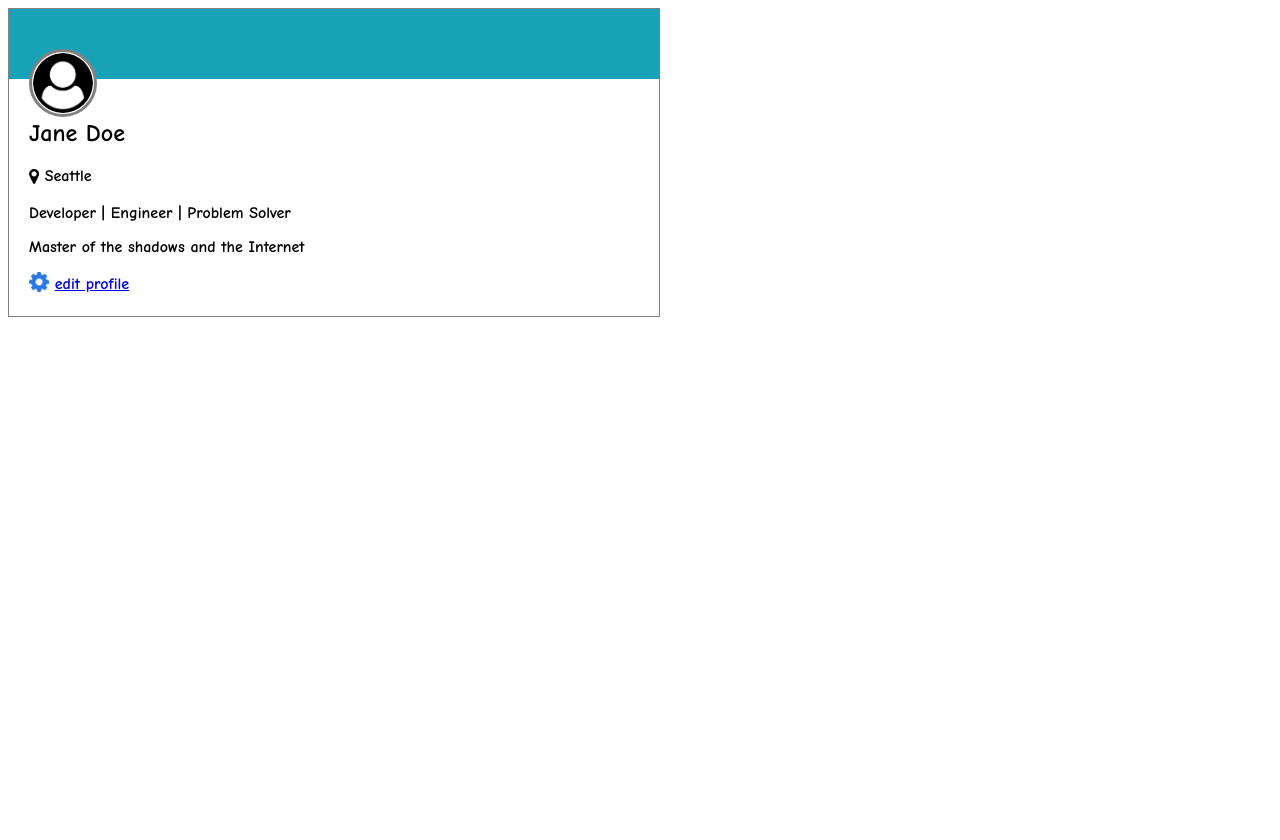
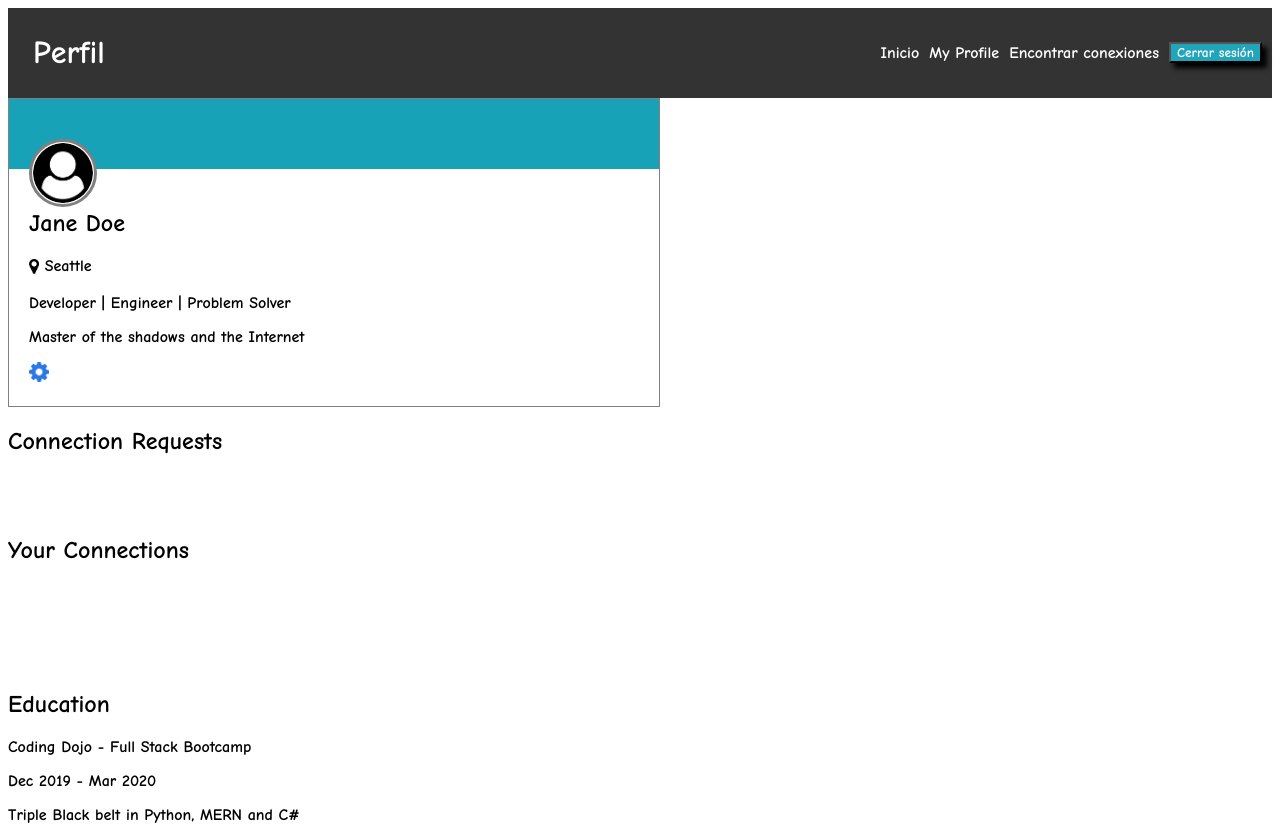
Before and after one commit to Mauaqp/PaginaPerfil, a plain HTML site: page index.html in a window 1280 px wide. Before the commit the page ends 800 px from the top, so only its background shows below. Drawn offline with Linux system fonts and the light colour scheme.

Commit message:
Avance 11:00 am

```diff
--- a/css/styles.css
+++ b/css/styles.css
@@ -1,6 +1,48 @@
 * {
     font-family: 'Comic Neue', cursive;
 }
+/*CSS NavBar*/
+.nav{
+    background-color: rgb(51, 51, 51);
+    color: white;
+    display: flex;
+    padding: 5px;
+
+}
+.nav-title{
+    justify-content: flex-start;
+    color: white;
+    margin-left: 20px;
+}
+.nav-links{
+    display: flex;
+    flex-direction: row;
+    align-items: center;
+    justify-content: flex-end;
+    flex: 4;
+    list-style: none;
+}
+button {
+    color:white;
+    background-color: rgb(33, 165, 187);
+    box-shadow: black 5px 5px 5px;
+}
+li{
+    margin: 5px;
+    color: white;
+}
+a:link, a:visited, a:active
+{
+    color: white;
+    text-decoration: none;
+}
+a:hover{
+    color: gray;
+}
+button:hover{
+    color: black;
+}
+/*CSS Profile*/
 .contenedorPrincipal{
     border: 1px grey solid;
     width: 650px;
--- a/index.html
+++ b/index.html
@@ -4,7 +4,7 @@
     <meta charset="UTF-8">
     <meta http-equiv="X-UA-Compatible" content="IE=edge">
     <meta name="viewport" content="width=device-width, initial-scale=1.0">
-    <title>Tarjeta de Usuario</title>
+    <title>Página de Perfil</title>
     <link rel="stylesheet" href="css/styles.css">
     <!--Fuente Balsamiq-->
     <link rel="preconnect" href="https://fonts.googleapis.com">
@@ -12,6 +12,17 @@
     <link href="https://fonts.googleapis.com/css2?family=Comic+Neue:wght@700&display=swap" rel="stylesheet">
 </head>
 <body>
+    <!--Navigation Bar-->
+    <div class="nav">
+        <h1 class="nav-title">Perfil</h1>
+        <ul class="nav-links">
+            <li><a href="#">Inicio</a></li>
+            <li><a href="#" class="active">My Profile</a></li>
+            <li><a href="#">Encontrar conexiones</a></li>
+            <li><button class="btn">Cerrar sesión</button></li>
+        </ul>
+    </div>
+    <!--Perfil-->
     <div class="contenedorPrincipal">
         <div class="header">
             <img src="icons/user-circle.png" alt="imagen de usuario"/>
@@ -32,5 +43,42 @@
             </div>
         </div>
     </div>
+    <!--Connection Requests-->
+    <div>
+        <div>
+            <h2>Connection Requests</h2>
+        </div>
+        <div>
+            <ul>
+                <li>Todd E</li>
+                <li>Phil K</li>
+            </ul>
+        </div>
+    </div>
+    <!--Your Connections-->
+    <div>
+        <div>
+            <h2>Your Connections</h2>
+        </div>
+        <div>
+            <ul>
+                <li>Adrien D</li>
+                <li>Anne J</li>
+                <li>Alayne T</li>
+                <li>Arry Y</li>
+            </ul>
+        </div>
+    </div>
+    <!--Education-->
+    <div>
+        <div>
+            <h2>Education</h2>
+        </div>
+        <div>
+            <p>Coding Dojo - Full Stack Bootcamp</p>
+            <p>Dec 2019 - Mar 2020</p>
+            <p>Triple Black belt in Python, MERN and C#</p>
+        </div>
+    </div>
 </body>
 </html>
```
